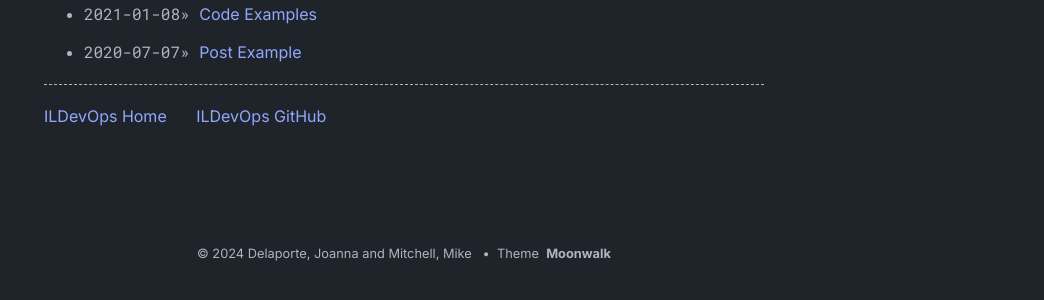
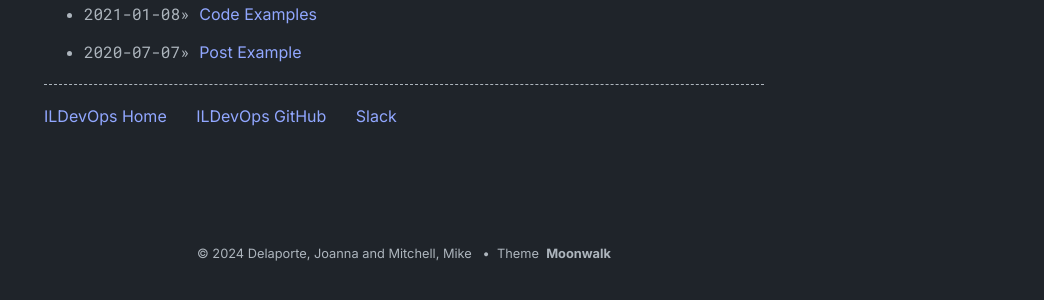
Before and after one commit to ILDevOps/ildevops.github.io, a Jekyll site: the page built from index.md, in a window 1280 px wide. Shown: the part 409-709 px from the top of the page, without its empty margins (236-1280 px from the left). Built offline with Jekyll 4.4.1, drawn with Linux system fonts in a browser that asks for light colours.

Commit message:
Update home.yml
Added slack link to footer

```diff
--- a/_data/home.yml
+++ b/_data/home.yml
@@ -88,6 +88,9 @@ footer_entries:
   - title: ILDevOps GitHub
     url: https://github.com/ILDevOps
 
+  - title: Slack
+    url: https://ildevops.slack.com
+
 misc_entries:
   - title: this is an example vertical list
     url: false
```
